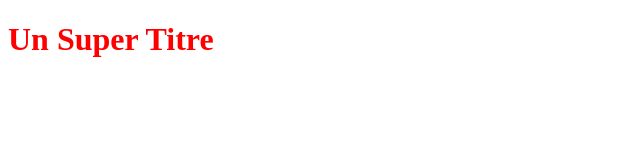
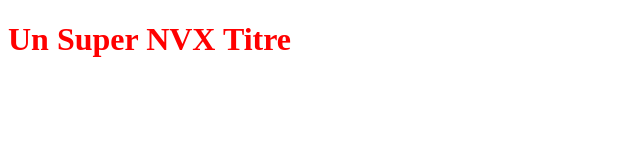
Before and after one commit to Buens18k/OpenClassRoomsProject, a plain HTML site: page index.html in a window 1280 px wide. Shown: the whole page, without its empty margins (0-640 px from the left). Drawn offline with Linux system fonts and the light colour scheme.

Commit message:
Modification du titre H1

```diff
--- a/index.html
+++ b/index.html
@@ -8,6 +8,6 @@
     <title>Document</title>
 </head>
 <body>
-    <h1>Un Super Titre</h1>
+    <h1>Un Super NVX Titre</h1>
 </body>
 </html>
```
